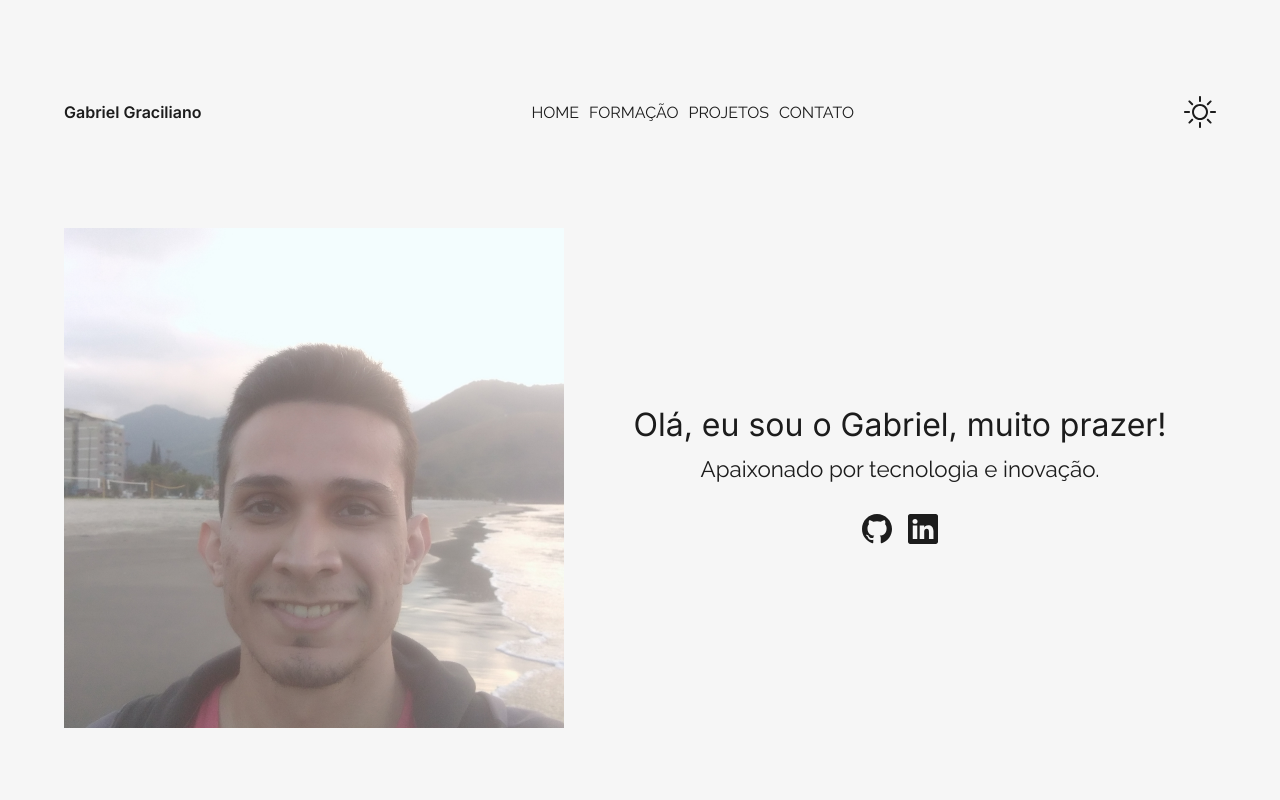
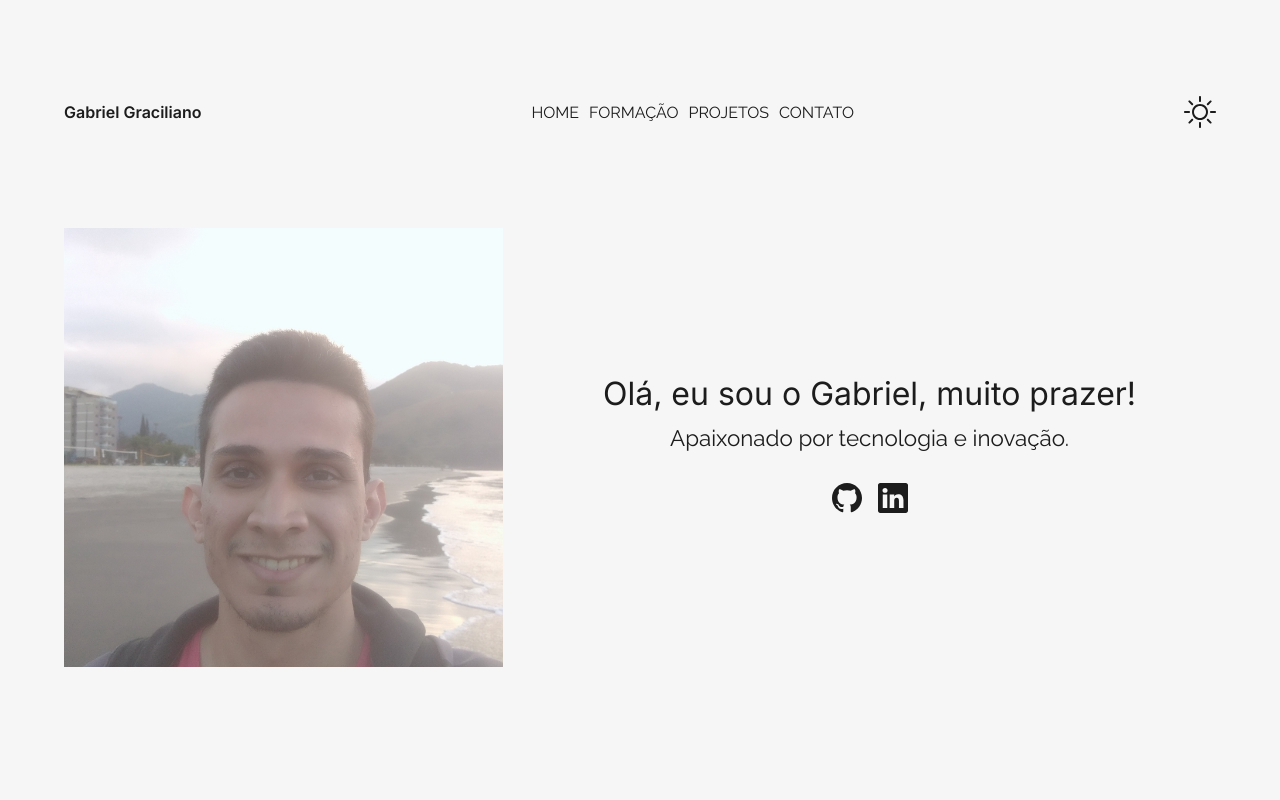
Before and after one commit to GracilianoOG/dio-portfolio, a React (Vite) app: page / in a window 1280 px wide. Shown: the top 800 px of the page. Built offline with nearby package versions, Linux system fonts and the light colour scheme.

Commit message:
Make AboutSection image more responsive

```diff
--- a/src/components/AboutSection.jsx
+++ b/src/components/AboutSection.jsx
@@ -22,7 +22,7 @@ const PhotoStyled = styled.img`
   width: 100%;
 
   @media screen and ${devices.lg} {
-    max-width: 31.25rem;
+    max-width: min(31.25rem, 38.11%);
   }
 `;
 
```
